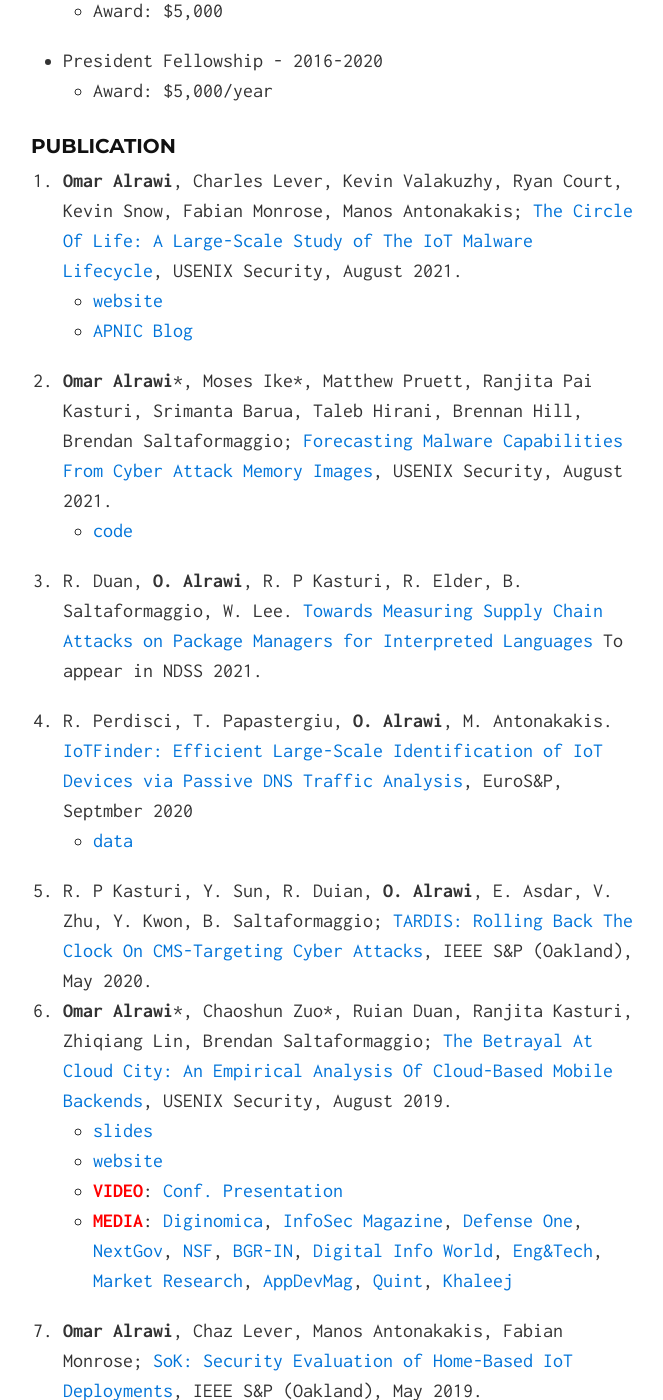
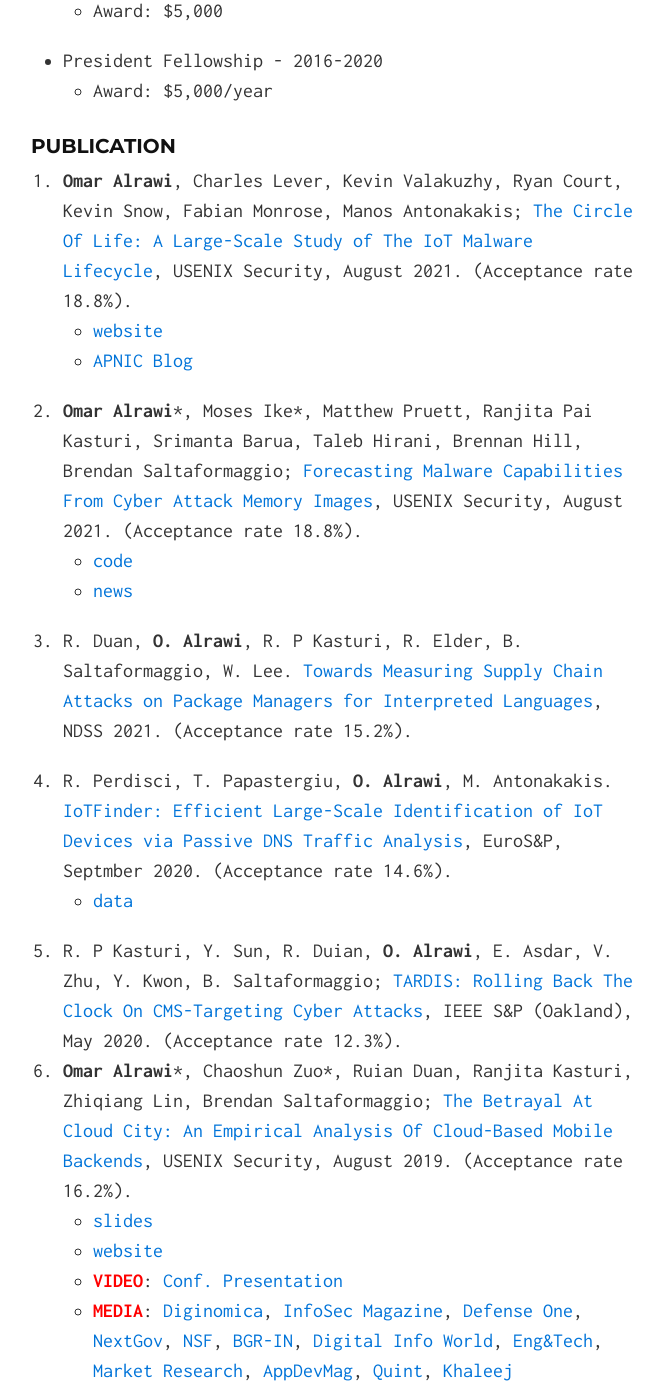
Before and after one commit to alrawi/alrawi.github.io, a Jekyll site: the page built from index.md, in a window 1280 px wide and 1400 px high, scrolled down 1174 px. Shown: the whole window, without its empty margins (307-970 px from the left). Built offline with Jekyll 4.4.1, drawn with Linux system fonts in a browser that asks for light colours; some of the changed text lies outside the part shown.

Commit message:
Update index.md

```diff
--- a/index.md
+++ b/index.md
@@ -28,34 +28,35 @@ Additionally, I am investigating malware threats affecting IoT, mobile apps, and
   * Award: $5,000/year
 
 ### Publication
-1. __Omar Alrawi__, Charles Lever, Kevin Valakuzhy, Ryan Court, Kevin Snow, Fabian Monrose, Manos Antonakakis; [The Circle Of Life: A Large-Scale Study of The IoT Malware Lifecycle](/static/papers/alrawi_iot-malware_sec21.pdf), USENIX Security, August 2021.
+1. __Omar Alrawi__, Charles Lever, Kevin Valakuzhy, Ryan Court, Kevin Snow, Fabian Monrose, Manos Antonakakis; [The Circle Of Life: A Large-Scale Study of The IoT Malware Lifecycle](/static/papers/alrawi_iot-malware_sec21.pdf), USENIX Security, August 2021. (Acceptance rate 18.8%).
   * [website](https://badthings.info/)
   * [APNIC Blog](https://blog.apnic.net/2021/12/23/preparing-for-the-next-large-scale-iot-botnet-attack/)
-1. __Omar Alrawi__{::nomarkdown}*{:/}, Moses Ike{::nomarkdown}*{:/}, Matthew Pruett, Ranjita Pai Kasturi, Srimanta Barua, Taleb Hirani, Brennan Hill, Brendan Saltaformaggio; [Forecasting Malware Capabilities From Cyber Attack Memory Images](/static/papers/alrawi_forecast_sec21.pdf), USENIX Security, August 2021.
+1. __Omar Alrawi__{::nomarkdown}*{:/}, Moses Ike{::nomarkdown}*{:/}, Matthew Pruett, Ranjita Pai Kasturi, Srimanta Barua, Taleb Hirani, Brennan Hill, Brendan Saltaformaggio; [Forecasting Malware Capabilities From Cyber Attack Memory Images](/static/papers/alrawi_forecast_sec21.pdf), USENIX Security, August 2021. (Acceptance rate 18.8%).
   * [code](https://github.com/CyFI-Lab-Public/Forecast)
-1. R. Duan, __O. Alrawi__, R. P Kasturi, R. Elder, B. Saltaformaggio, W. Lee. [Towards Measuring Supply Chain Attacks on Package Managers for Interpreted Languages](/static/papers/supply-chain-NDSS21.pdf) To appear in NDSS 2021.
+  * [news](https://www.ece.gatech.edu/news/648843/new-open-source-tool-gives-cybersecurity-pros-integrated-approach-combat-malware)
+1. R. Duan, __O. Alrawi__, R. P Kasturi, R. Elder, B. Saltaformaggio, W. Lee. [Towards Measuring Supply Chain Attacks on Package Managers for Interpreted Languages](/static/papers/supply-chain-NDSS21.pdf), NDSS 2021. (Acceptance rate 15.2%).
 
-3. R. Perdisci, T. Papastergiu, __O. Alrawi__, M. Antonakakis. [IoTFinder: Efficient Large-Scale Identification of IoT Devices via Passive DNS Traffic Analysis](/static/papers/IoTFinder-ESP20.pdf), EuroS&P, Septmber 2020
+3. R. Perdisci, T. Papastergiu, __O. Alrawi__, M. Antonakakis. [IoTFinder: Efficient Large-Scale Identification of IoT Devices via Passive DNS Traffic Analysis](/static/papers/IoTFinder-ESP20.pdf), EuroS&P, Septmber 2020. (Acceptance rate 14.6%).
   * [data](https://yourthings.info/data)
-4. R. P Kasturi, Y. Sun, R. Duian, __O. Alrawi__, E. Asdar, V. Zhu, Y. Kwon, B. Saltaformaggio; [TARDIS: Rolling Back The Clock On CMS-Targeting Cyber Attacks](/static/papers/kasturi_tardis_sp20.pdf), IEEE S&P (Oakland), May 2020.
-5. __Omar Alrawi__{::nomarkdown}*{:/}, Chaoshun Zuo{::nomarkdown}*{:/}, Ruian Duan, Ranjita Kasturi, Zhiqiang Lin, Brendan Saltaformaggio; [The Betrayal At Cloud City: An Empirical Analysis Of Cloud-Based Mobile Backends](/static/papers/alrawi_cloudcity_sec19.pdf), USENIX Security, August 2019.
+4. R. P Kasturi, Y. Sun, R. Duian, __O. Alrawi__, E. Asdar, V. Zhu, Y. Kwon, B. Saltaformaggio; [TARDIS: Rolling Back The Clock On CMS-Targeting Cyber Attacks](/static/papers/kasturi_tardis_sp20.pdf), IEEE S&P (Oakland), May 2020. (Acceptance rate 12.3%).
+5. __Omar Alrawi__{::nomarkdown}*{:/}, Chaoshun Zuo{::nomarkdown}*{:/}, Ruian Duan, Ranjita Kasturi, Zhiqiang Lin, Brendan Saltaformaggio; [The Betrayal At Cloud City: An Empirical Analysis Of Cloud-Based Mobile Backends](/static/papers/alrawi_cloudcity_sec19.pdf), USENIX Security, August 2019. (Acceptance rate 16.2%).
   * [slides](/static/slides/USESEC_cloudcity_aug_19.pdf)
   * [website](https://mobilebackend.vet)
   * <span style="color:red">__VIDEO__</span>: [Conf. Presentation](https://www.youtube.com/watch?v=TIIMrOE389k)
   * <span style="color:red">__MEDIA__</span>: [Diginomica](https://diginomica.com/cloud-based-app-backends-rats-nest-mobile-phone-security-vulnerabilities), [InfoSec Magazine](https://www.infosecurity-magazine.com/news/cloud-services-compromise-mobile/), [Defense One](https://www.defenseone.com/technology/2019/08/new-tool-reveals-big-vulnerabilities-mobile-apps-use-multiple-clouds/159133/), [NextGov](https://www.nextgov.com/cybersecurity/2019/08/new-tool-reveals-big-vulnerabilities-mobile-apps-use-multiple-clouds/159169/), [NSF](https://www.nsf.gov/discoveries/disc_summ.jsp?cntn_id=299054&org=NSF&from=news), [BGR-IN](https://www.bgr.in/news/top-5000-free-android-apps-have-security-bugs-in-the-back-end-system-report/), [Digital Info World](https://www.digitalinformationworld.com/2019/08/vulnerabilities-top-5000-free-apps-google-play-store.html), [Eng&Tech](https://eandt.theiet.org/content/articles/2019/08/the-cloud-systems-behind-popular-apps-are-open-to-attack-researchers-find/), [Market Research](https://www.amarketresearchreport.com/tech-experts-reveal-vulnerabilities-prone-to-allowing-incidence-of-database-hacking/49426/), [AppDevMag](https://adtmag.com/articles/2019/08/15/backend-security.aspx), [Quint](https://www.thequint.com/tech-and-auto/tech-news/bugs-found-in-more-than-5000-apps-on-google-play-store), [Khaleej](https://www.khaleejtimes.com/technology/be-cautious-when-installing-free-apps-from-google-play-store)
-6. __Omar Alrawi__, Chaz Lever, Manos Antonakakis, Fabian Monrose; [SoK: Security Evaluation of Home-Based IoT Deployments](/static/papers/alrawi_sok_sp19.pdf), IEEE S&P (Oakland), May 2019.
+6. __Omar Alrawi__, Chaz Lever, Manos Antonakakis, Fabian Monrose; [SoK: Security Evaluation of Home-Based IoT Deployments](/static/papers/alrawi_sok_sp19.pdf), IEEE S&P (Oakland), May 2019. (Acceptance rate 12.4%).
   * [slides-long](/static/slides/M3AAWG_iot_feb_2019.pdf)
   * [slides-short](/static/slides/IEEESP_iot_may_2019.pdf)
   * [website+data](https://yourthings.info)
   * <span style="color:red">__VIDEO__</span>: [One min Preview](https://www.youtube.com/watch?v=-KCia-uTr-8)
   * <span style="color:red">__VIDEO__</span>: [Conf. Presentation](https://www.youtube.com/watch?v=Yg807tkRSZ8)
   * <span style="color:red">__MEDIA__</span>: [Newsweek](https://www.newsweek.com/2019/11/01/trust-internet-things-hacks-vulnerabilities-1467540.html), [Tech Republic](https://www.techrepublic.com/article/learn-how-insecure-your-iot-devices-are-with-yourthings-scorecards/), [Machine Design](https://www.machinedesign.com/iot/engineers-evaluate-consumer-iot-devices-security-risks), [The Ambient](https://www.the-ambient.com/features/yourthings-website-smart-home-security-rating-1908), [GearBrain](https://www.gearbrain.com/smart-home-device-security-2640394769.html), [Futurity](https://www.futurity.org/internet-connected-devices-security-risks-website-2150812/), [Fierce Elec.](https://www.fierceelectronics.com/electronics/thinking-about-iot-device-for-your-home-check-security-first), [Tech Xplore](https://techxplore.com/news/2019-09-website-internet-connected-devices.html), [Computer Welt](https://computerwelt.at/news/webseite-bewertet-sicherheit-von-iot-geraeten/)
-7. R. Duan, A. Bijlani, Y. Ji, __O. Alrawi__, Y. Xiong, M. Ike, B. Saltaformaggio, W. Lee; [Automating Patching of Vulnerable Open-Source Software Versions in Application Binaries](/static/papers/duan_osspatch_ndss19.pdf), NDSS, Feb 2019
+7. R. Duan, A. Bijlani, Y. Ji, __O. Alrawi__, Y. Xiong, M. Ike, B. Saltaformaggio, W. Lee; [Automating Patching of Vulnerable Open-Source Software Versions in Application Binaries](/static/papers/duan_osspatch_ndss19.pdf), NDSS, Feb 2019. (Acceptance rate 17.1%).
 8. __Omar Alrawi__, Aziz Mohaisen; [Chains of Distrust: Towards Understanding Certificates Used for Signing Malicious Applications](/static/papers/malcert.pdf), WWW 2016 Companion, April 2016.
 9. Aziz Mohaisen, __Omar Alrawi__; [Behavior-based Automated Malware Analysis and Classification](/static/papers/15-cose.pdf), Elsevier Computers & Security, 2015.
 10. A Mohaisen, AG West, A Mankin, __O Alrawi__; [Chatter: Classifying Malware Families Using System Event Ordering.](/static/papers/chatter-tr.pdf)  IEEE CNS 2014.
 11. Aziz Mohaisen, __Omar Alrawi__; [AMAL: High-Fidelity, Behavior-based Automated Malware Analysis and Classification.](/static/papers/amal-wisa14.pdf)  WISA 2014. <span style="color:red">Best Paper Award</span>.
-12. Aziz Mohaisen, __Omar Alrawi__,; [AV-Meter: An Evaluation of Antivirus Scans and Labels.](/static/papers/avmeter-dimva.pdf)  DIMVA 2014.
+12. Aziz Mohaisen, __Omar Alrawi__,; [AV-Meter: An Evaluation of Antivirus Scans and Labels.](/static/papers/avmeter-dimva.pdf)  DIMVA 2014. (Acceptance rate 23.3%).
 13. Aziz Mohaisen, __Omar Alrawi__, Andrew G. West, and Allison Mankin; [Babble: Identifying Malware by Its Dialects.](/static/papers/babble-cns13.pdf)  IEEE CNS 2013.
 14. Aziz Mohaisen, __Omar Alrawi__, Matt Larson, and Danny McPherson; [Towards A Methodical Evaluation of Antivirus Scans and Labels.](/static/papers/wisa2013labels.pdf) WISA 2013.
 15. Aziz Mohaisen, __Omar Alrawi__; [Unveiling Zeus Automated Classification of Malware Samples.](/static/papers/unzeus_www13.pdf) WWW Workshops 2013.
```
